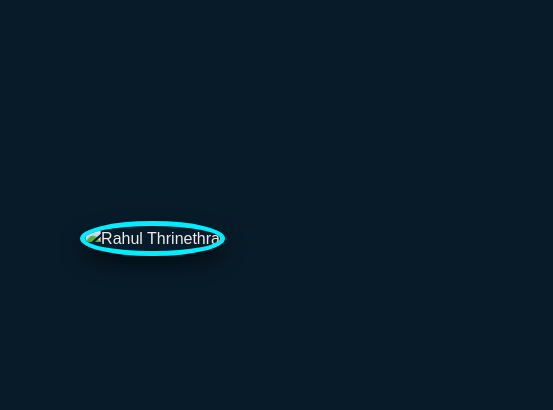
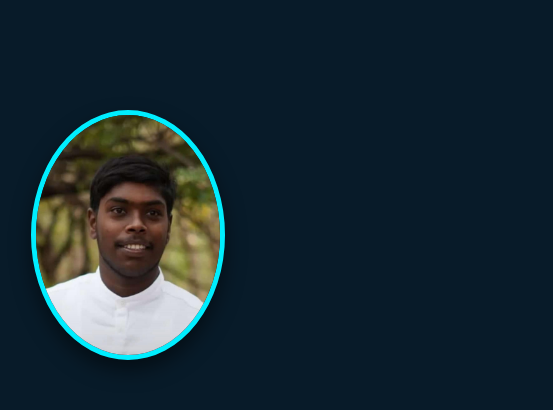
Before and after one commit to BashaboinaRahulThrinethra/my_portfolio, a plain HTML site: page index.html in a window 1280 px wide. Shown: the part 187-597 px from the top of the page, 727-1280 px from the left. Drawn offline with nearby package versions, Linux system fonts and the light colour scheme; files whose address does not match are found by name.

Commit message:
Update index.html

```diff
--- a/index.html
+++ b/index.html
@@ -39,7 +39,7 @@
             <a href="#about" class="btn-box">More About Me</a>
         </div>
         <div class="home-img" data-aos="fade-left">
-            <img src="\Rahul\rahul.jpg"alt="Rahul Thrinethra">
+            <img src="\images\rahul.jpg"alt="Rahul Thrinethra">
         </div>
     </section>
 
```
